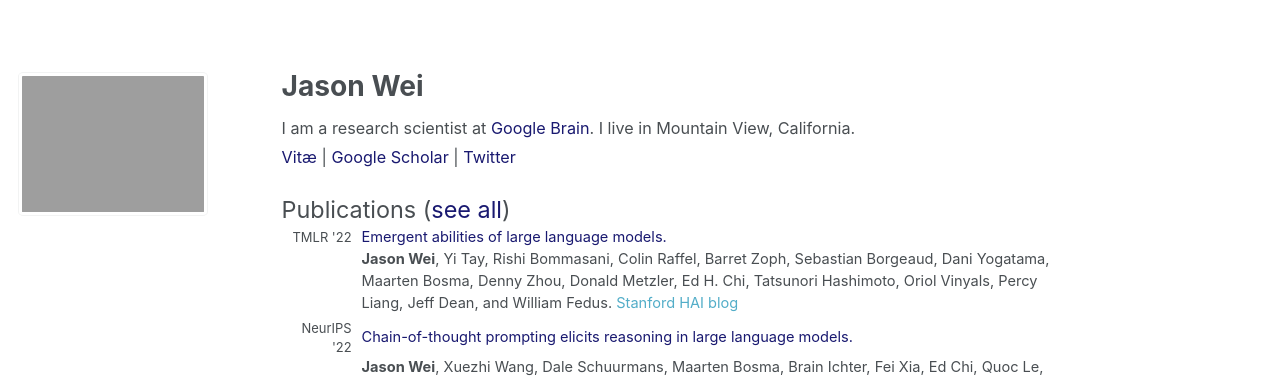
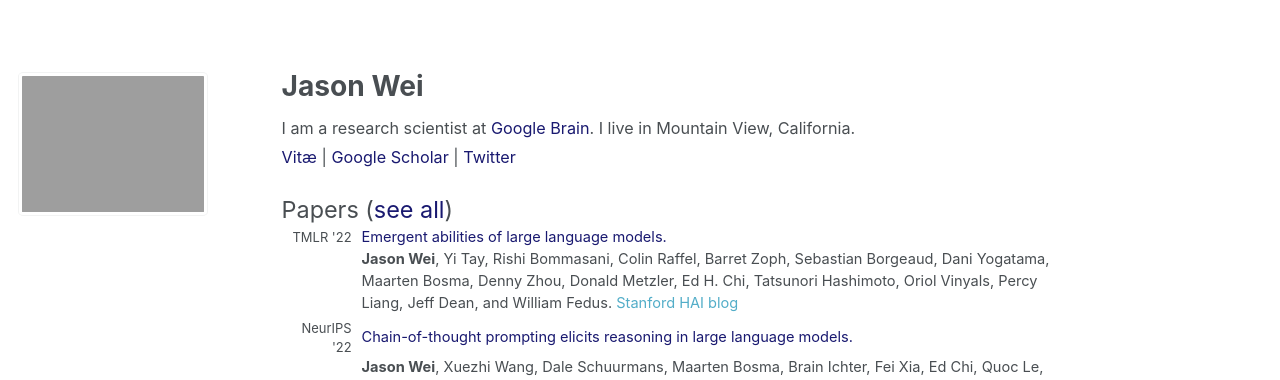
Before and after one commit to jasonwei20/jasonwei20.github.io, a Jekyll site: the page built from _pages/about.md, in a window 1280 px wide. Shown: the top 380 px of the page. Built offline with Jekyll 4.4.1, drawn with Linux system fonts in a browser that asks for light colours.

Commit message:
Update about.md

```diff
--- a/_pages/about.md
+++ b/_pages/about.md
@@ -29,7 +29,7 @@ I am a research scientist at <a href="https://en.wikipedia.org/wiki/Google_Brain
 | <a href="https://twitter.com/_jasonwei" style="color:#191970" target="_blank">Twitter</a>
 </p>
 
-<span style="font-size:1.3em">Publications (<a href="https://jasonwei20.github.io/papers/" style="color:#191970">see all</a>)</span>
+<span style="font-size:1.3em">Papers (<a href="https://jasonwei20.github.io/papers/" style="color:#191970">see all</a>)</span>
 <table style="width:100%">
 
   <tr>
```
